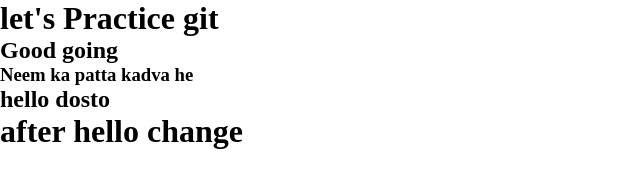
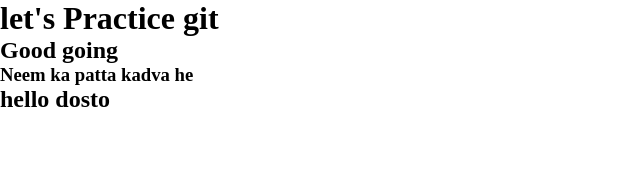
Before and after one commit to adityavyass/gitpractice, a plain HTML site: page index.html in a window 1280 px wide. Shown: the whole page, without its empty margins (0-640 px from the left). Drawn offline with Linux system fonts and the light colour scheme.

Commit message:
Revert "after hello change"
This reverts commit 4c1a85b5cfa4195b00a5d6d18a41992485f98b36.

```diff
--- a/index.html
+++ b/index.html
@@ -11,7 +11,6 @@
     <h2>Good going</h2>
     <h3>Neem ka patta kadva he</h3>
     <h2>hello dosto</h2>
-    <h1>after hello change</h1>
 
 </body>
 </html>
```
